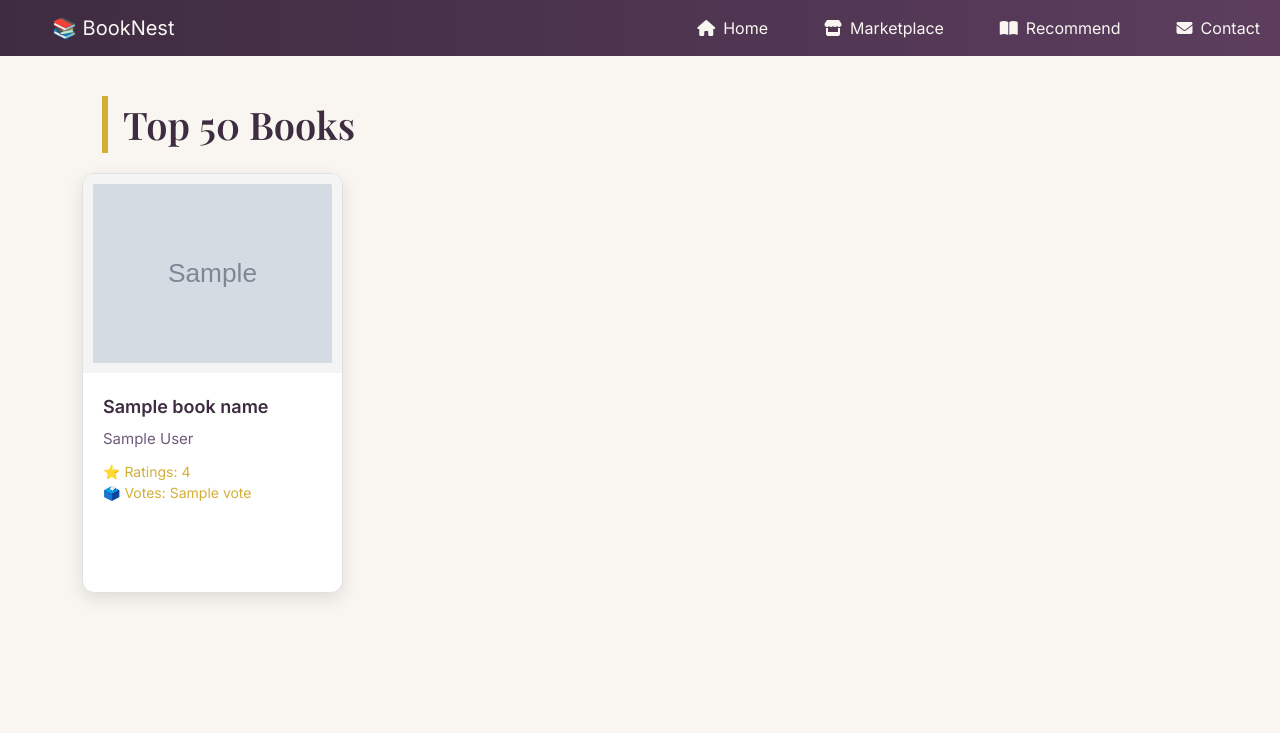
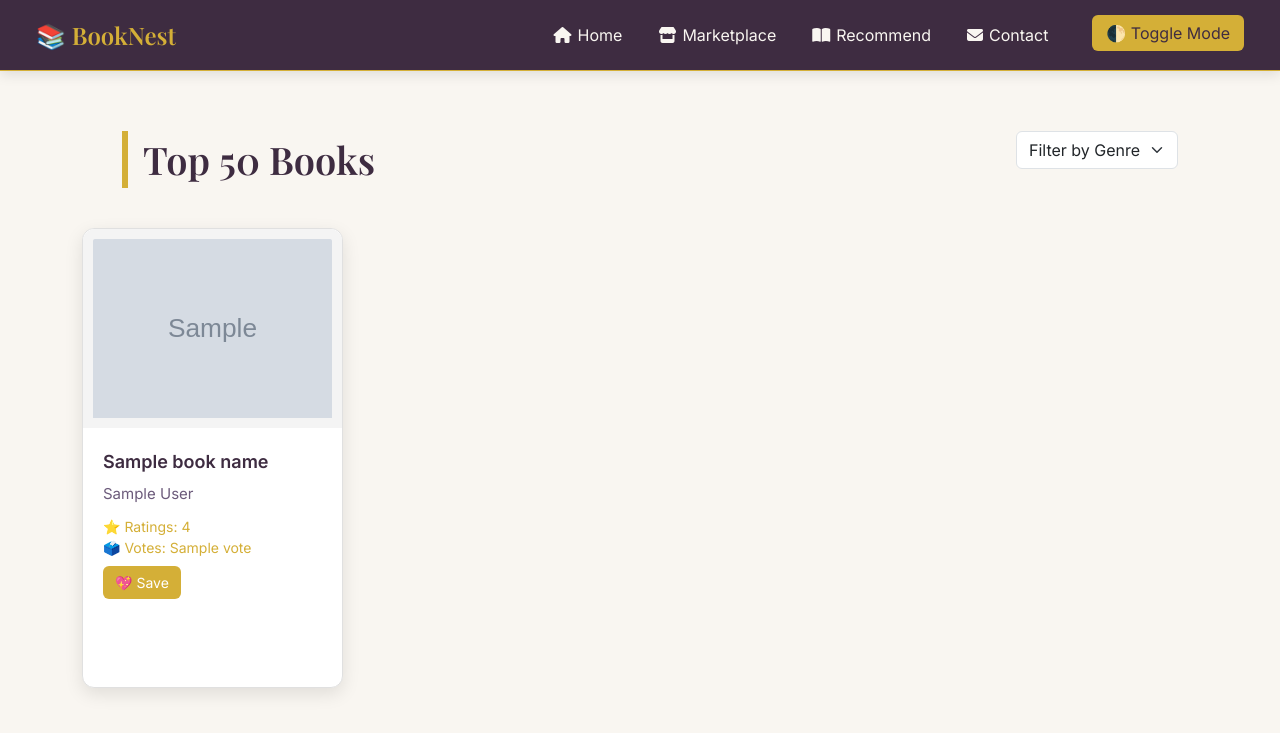
Before and after one commit to thesibu/Bookshelf, a Flask app: template templates/index.html in a window 1280 px wide. Shown: the top 733 px of the page. Run offline with Flask 3, Linux system fonts and the light colour scheme; the template is opened without the code that fills it: most values are stand-ins (such as "Sample title", 1, 10 or a date in 2020); grey boxes marked "Sample" are stand-in pictures; parts of the project's set-up code (start-up, migrations or seed data) failed here and were passed over.

Commit message:
updated code with new changes

```diff
--- a/app.py
+++ b/app.py
@@ -6,6 +6,7 @@ import pickle
 popular_df = pickle.load(open('popular.pkl', 'rb'))
 pt = pickle.load(open('pt.pkl', 'rb'))
 books = pickle.load(open('books.pkl', 'rb'))
+book_meta = pickle.load(open('book_metadata.pkl', 'rb'))
 similarity_scores = pickle.load(open('similarity_scores.pkl', 'rb'))
 
 app = Flask(__name__)
@@ -96,5 +97,22 @@ def sell():
 
     return render_template('sell.html')
 
+@app.route('/genre/<genre>')
+def genre_books(genre):
+    genre = genre.lower()
+    genre_df = book_meta[book_meta['genre'].str.lower() == genre].drop_duplicates('Book-Title')
+
+    # Use placeholder ratings if not available
+    votes = [0] * len(genre_df)
+    ratings = [0] * len(genre_df)
+
+    return render_template('genre.html',
+                           genre=genre.title(),
+                           book_name=list(genre_df['Book-Title'].values),
+                           author=list(genre_df['Book-Author'].values),
+                           images=list(genre_df['Image-URL-M'].values),
+                           votes=votes,
+                           ratings=ratings)
+
 if __name__ == '__main__':
     app.run(debug=True)
--- a/templates/index.html
+++ b/templates/index.html
@@ -8,24 +8,63 @@
   <link href="https://unpkg.com/aos@2.3.1/dist/aos.css" rel="stylesheet">
   <link rel="stylesheet" href="https://cdnjs.cloudflare.com/ajax/libs/font-awesome/6.4.0/css/all.min.css">
   <style>
+    :root {
+      --bg-color: #F9F6F1;
+      --text-color: #3E2C41;
+      --card-bg: #FFFFFF;
+    }
     body {
-      background-color: #F9F6F1;
+      background-color: var(--bg-color);
       font-family: 'Inter', sans-serif;
+      transition: background-color 0.3s ease;
     }
+    .dark-mode {
+      --bg-color: #1E1E2F;
+      --text-color: #F9F6F1;
+      --card-bg: #2C2C3E;
+    }
+
+    /* Updated Navbar Styles */
     .navbar {
-      background: linear-gradient(to right, #3E2C41, #5C3D5E);
+      background: #3E2C41;
+      box-shadow: 0 4px 12px rgba(0,0,0,0.1);
+      border-bottom: 1px solid #D4AF37;
+      padding: 12px 24px;
     }
-    .navbar-brand, .nav-link {
-      margin-left: 40px;
+    .navbar-brand {
+      font-family: 'Playfair Display', serif;
+      font-size: 24px;
+      font-weight: 600;
+      color: #D4AF37 !important;
+    }
+    .navbar-nav .nav-link {
       color: #F9F6F1 !important;
       font-weight: 500;
+      margin-right: 20px;
+      transition: color 0.3s ease;
+    }
+    .navbar-nav .nav-link:hover {
+      color: #D4AF37 !important;
     }
     .nav-link i {
-      margin-right: 8px;
+      margin-right: 6px;
     }
+    .toggle-btn {
+      background-color: #D4AF37;
+      color: #3E2C41;
+      border: none;
+      padding: 6px 14px;
+      border-radius: 6px;
+      font-weight: 500;
+      transition: background-color 0.3s ease;
+    }
+    .toggle-btn:hover {
+      background-color: #bfa032;
+    }
+
     .heading {
       margin: 40px 0 20px 20px;
-      color: #3E2C41;
+      color: var(--text-color);
       font-size: 38px;
       font-family: 'Playfair Display', serif;
       font-weight: 600;
@@ -33,12 +72,12 @@
       padding-left: 15px;
     }
     .book-card {
-      background-color: #FFFFFF;
+      background-color: var(--card-bg);
       border: 1px solid #E0E0E0;
       border-radius: 12px;
       box-shadow: 0 6px 18px rgba(0,0,0,0.1);
       transition: transform 0.3s ease, box-shadow 0.3s ease;
-      height: 420px;
+      height: 460px;
       display: flex;
       flex-direction: column;
       justify-content: space-between;
@@ -60,7 +99,7 @@
       padding: 20px;
     }
     .book-title {
-      color: #3E2C41;
+      color: var(--text-color);
       font-size: 18px;
       font-weight: 600;
       margin-bottom: 8px;
@@ -78,32 +117,67 @@
       font-size: 14px;
       font-weight: 500;
     }
+    .wishlist-btn {
+      background-color: #D4AF37;
+      color: white;
+      border: none;
+      padding: 6px 12px;
+      border-radius: 6px;
+      font-size: 14px;
+      transition: background-color 0.3s ease;
+    }
+    .wishlist-btn:hover {
+      background-color: #bfa032;
+    }
+    .filter-bar {
+      margin: 20px;
+      display: flex;
+      justify-content: space-between;
+      align-items: center;
+    }
   </style>
 </head>
 <body>
   <nav class="navbar navbar-expand-lg">
     <div class="container-fluid">
       <a class="navbar-brand" href="#">📚 BookNest</a>
-      <ul class="navbar-nav ms-auto">
+      <button class="navbar-toggler text-light" type="button" data-bs-toggle="collapse" data-bs-target="#navbarNav">
+        <span class="navbar-toggler-icon"></span>
+      </button>
+      <div class="collapse navbar-collapse justify-content-end" id="navbarNav">
+        <ul class="navbar-nav">
           <li class="nav-item">
             <a class="nav-link" href="/"><i class="fas fa-home"></i>Home</a>
           </li>
           <li class="nav-item">
             <a class="nav-link" href="/marketplace"><i class="fas fa-store"></i>Marketplace</a>
           </li>
-
           <li class="nav-item">
             <a class="nav-link" href="/recommend"><i class="fas fa-book-open"></i>Recommend</a>
           </li>
           <li class="nav-item">
             <a class="nav-link" href="/contact"><i class="fas fa-envelope"></i>Contact</a>
           </li>
+          <li class="nav-item">
+            <button class="toggle-btn ms-3" onclick="toggleDarkMode()">🌓 Toggle Mode</button>
+          </li>
         </ul>
+      </div>
     </div>
   </nav>
 
   <div class="container">
+    <div class="filter-bar">
       <div class="heading">Top 50 Books</div>
+      <select class="form-select w-auto" onchange="location.href='/genre/' + this.value">
+        <option selected disabled>Filter by Genre</option>
+        <option value="fiction">Fiction</option>
+        <option value="non-fiction">Non-Fiction</option>
+        <option value="fantasy">Fantasy</option>
+        <option value="mystery">Mystery</option>
+      </select>
+    </div>
+
     <div class="row g-4">
       {% for i in range(book_name|length) %}
       <div class="col-sm-6 col-md-4 col-lg-3" data-aos="fade-up" data-aos-delay="{{ i*50 }}">
@@ -112,8 +186,9 @@
           <div class="card-body">
             <div class="book-title">{{ book_name[i] }}</div>
             <div class="book-author">{{ author[i] }}</div>
-            <div class="rating">⭐ Ratings: {{ ratings[i] }}</div>
+            <div class="rating" title="Based on user feedback">⭐ Ratings: {{ ratings[i] }}</div>
             <div class="rating">🗳️ Votes: {{ votes[i] }}</div>
+            <button class="wishlist-btn mt-2" onclick="addToWishlist('{{ book_name[i] }}')">💖 Save</button>
           </div>
         </div>
       </div>
@@ -121,12 +196,22 @@
     </div>
   </div>
 
+  <script src="https://cdn.jsdelivr.net/npm/bootstrap@5.3.8/dist/js/bootstrap.bundle.min.js"></script>
   <script src="https://unpkg.com/aos@2.3.1/dist/aos.js"></script>
   <script>
-    AOS.init({
-      duration: 800,
-      once: true
-    });
+    AOS.init({ duration: 800, once: true });
+
+    function toggleDarkMode() {
+      document.body.classList.toggle('dark-mode');
+    }
+
+    function addToWishlist(bookName) {
+      alert(`📌 "${bookName}" added to your wishlist!`);
+    }
+
+    function filterGenre(genre) {
+      alert(`🔍 Filtering by genre: ${genre}`);
+    }
   </script>
 </body>
 </html>
```
Also changed, not shown: templates/genre.html (added, +44 -0 lines), templates/marketplace.html (+31 -2 lines), templates/recommend.html (+28 -3 lines), templates/sell.html (+28 -3 lines), 2 other files. Lines whose indentation alone changed are shown as unchanged.
